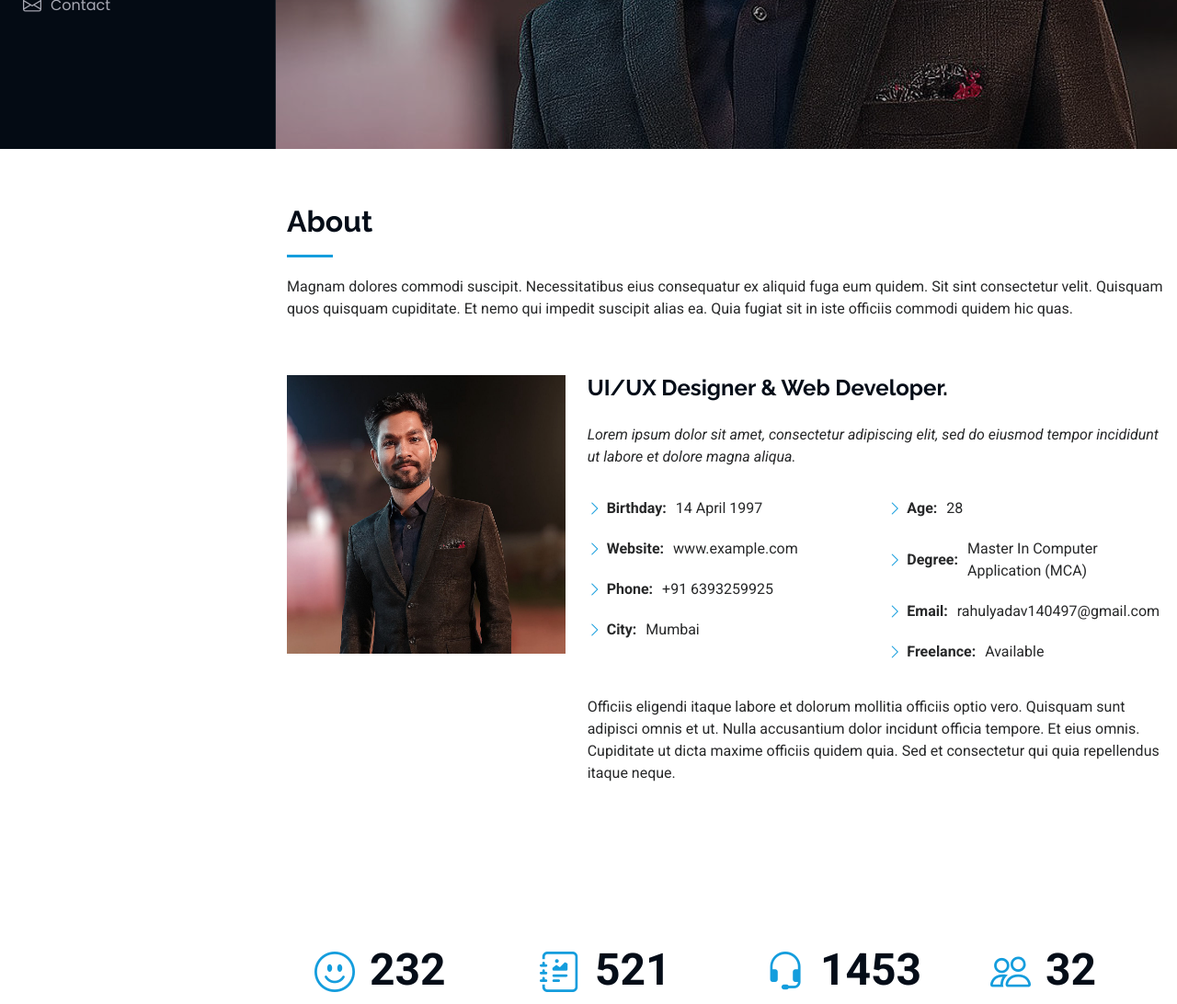
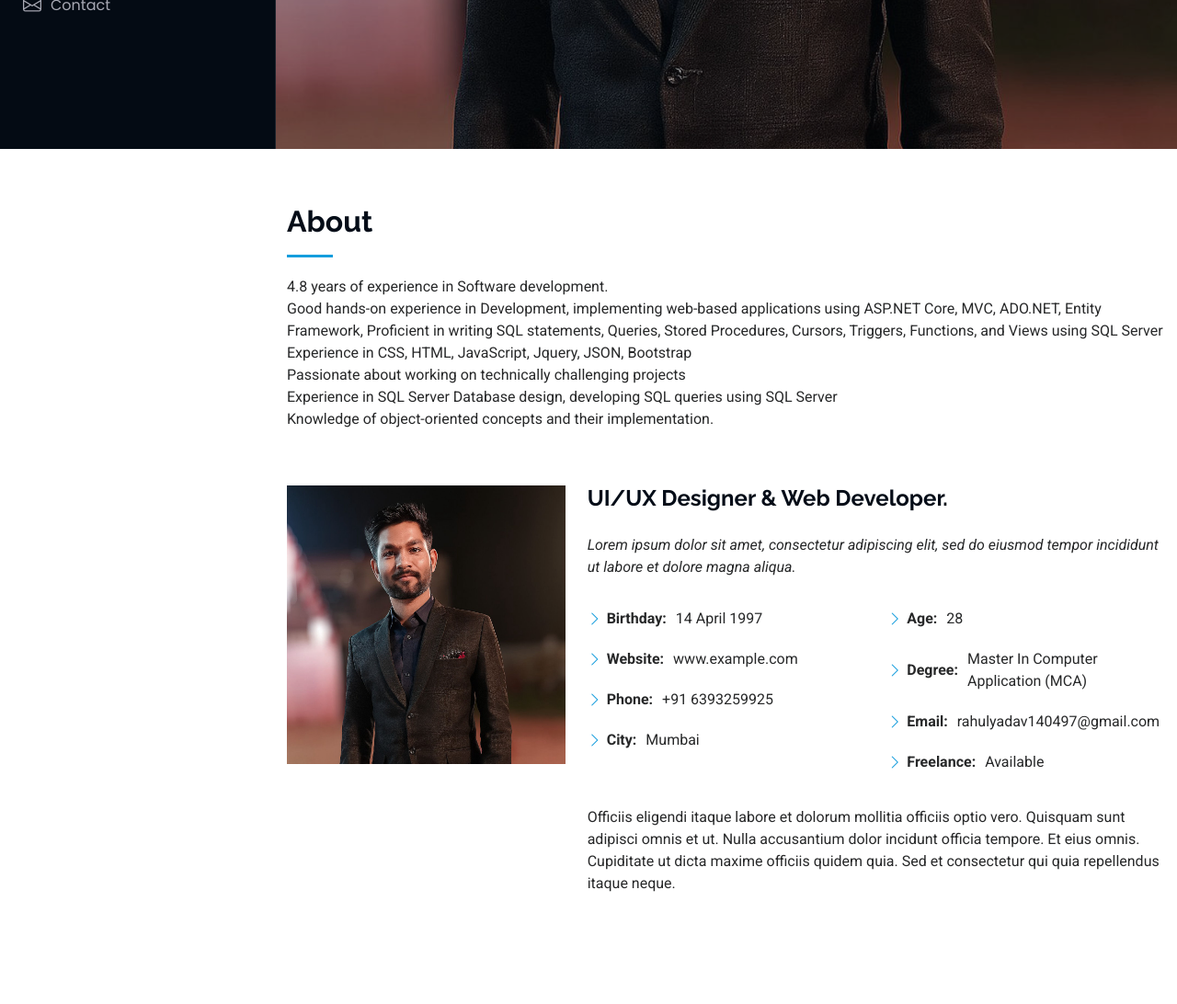
Before and after one commit to rahulyadav111/Rahul-Portfolio, a plain HTML site: page index.html in a window 1280 px wide. Shown: the part 638-1730 px from the top of the page at 92% size. Drawn offline with Linux system fonts and the light colour scheme; animation ran at ten frames a second.

Commit message:
changes done by rahul yadav.

```diff
--- a/assets/css/main.css
+++ b/assets/css/main.css
@@ -556,8 +556,8 @@ section,
   position: absolute;
   inset: 0;
   display: block;
-  width: 1200px;
-  height: 1200px;
+  width: 100%;
+  height: 100%;
   object-fit: cover;
   z-index: 1;
 }
--- a/index.html
+++ b/index.html
@@ -9,8 +9,8 @@
   <meta content="" name="keywords">
 
   <!-- Favicons -->
-  <link href="assets/img/favicon.png" rel="icon">
-  <link href="assets/img/apple-touch-icon.png" rel="apple-touch-icon">
+  <!-- <link href="assets/img/favicon.png" rel="icon">
+  <link href="assets/img/apple-touch-icon.png" rel="apple-touch-icon"> -->
 
   <!-- Fonts -->
   <link href="https://fonts.googleapis.com" rel="preconnect">
@@ -109,7 +109,15 @@
       <!-- Section Title -->
       <div class="container section-title" data-aos="fade-up">
         <h2>About</h2>
-        <p>Magnam dolores commodi suscipit. Necessitatibus eius consequatur ex aliquid fuga eum quidem. Sit sint consectetur velit. Quisquam quos quisquam cupiditate. Et nemo qui impedit suscipit alias ea. Quia fugiat sit in iste officiis commodi quidem hic quas.</p>
+
+        <p>4.8 years of experience in Software development.</p>
+        <p>Good hands-on experience in Development, implementing web-based applications using ASP.NET Core, MVC, ADO.NET, Entity Framework, Proficient in writing SQL statements, Queries, Stored Procedures, Cursors, Triggers, Functions, and Views using SQL Server</p>
+        <p>Experience in CSS, HTML, JavaScript, Jquery, JSON, Bootstrap</p>
+        <p>Passionate about working on technically challenging projects</p>
+        <p>Experience in SQL Server Database design, developing SQL queries using SQL Server</p>
+        <p>Knowledge of object-oriented concepts and their implementation.</p>
+
+        <!-- <p>Magnam dolores commodi suscipit. Necessitatibus eius consequatur ex aliquid fuga eum quidem. Sit sint consectetur velit. Quisquam quos quisquam cupiditate. Et nemo qui impedit suscipit alias ea. Quia fugiat sit in iste officiis commodi quidem hic quas.</p> -->
       </div><!-- End Section Title -->
 
       <div class="container" data-aos="fade-up" data-aos-delay="100">
```
